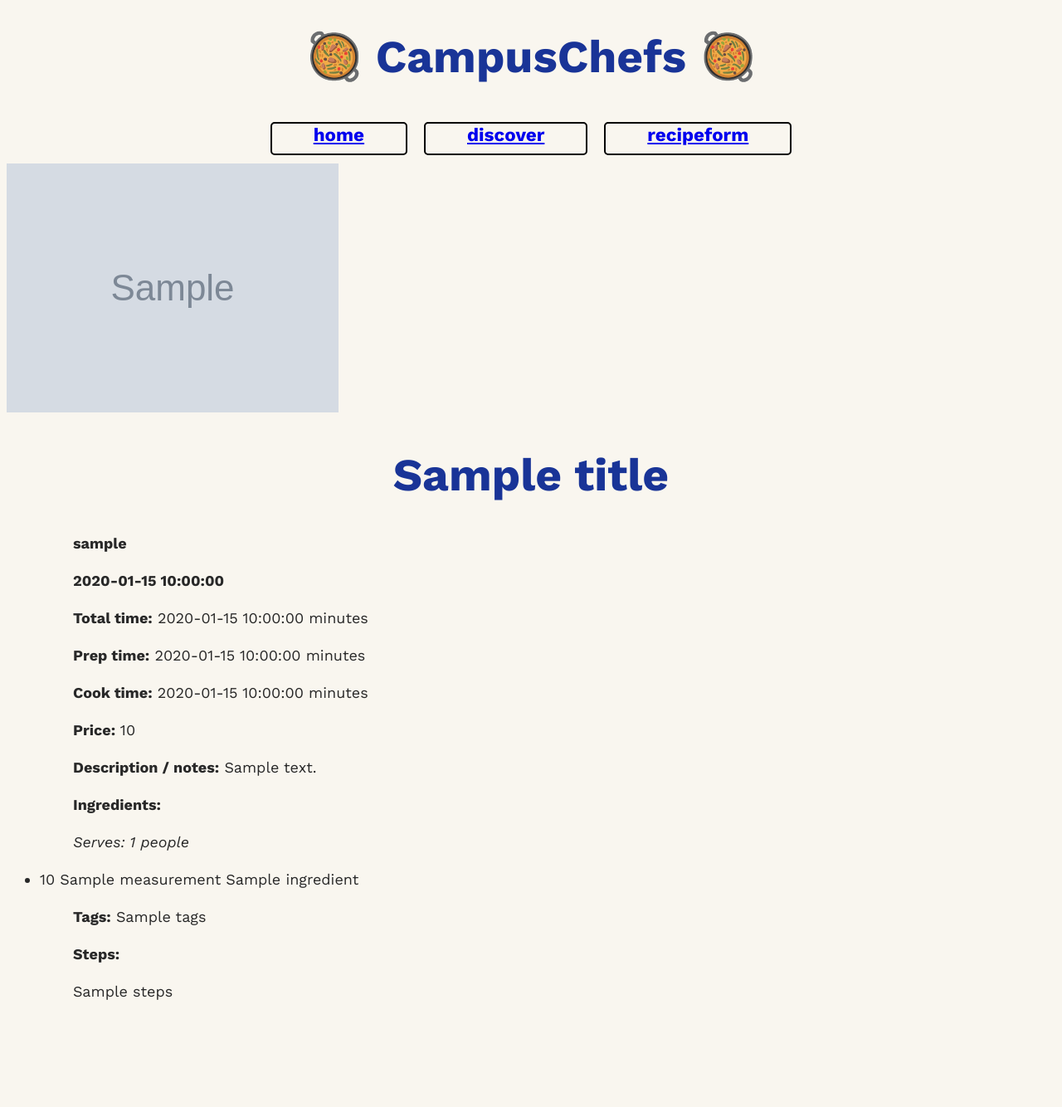
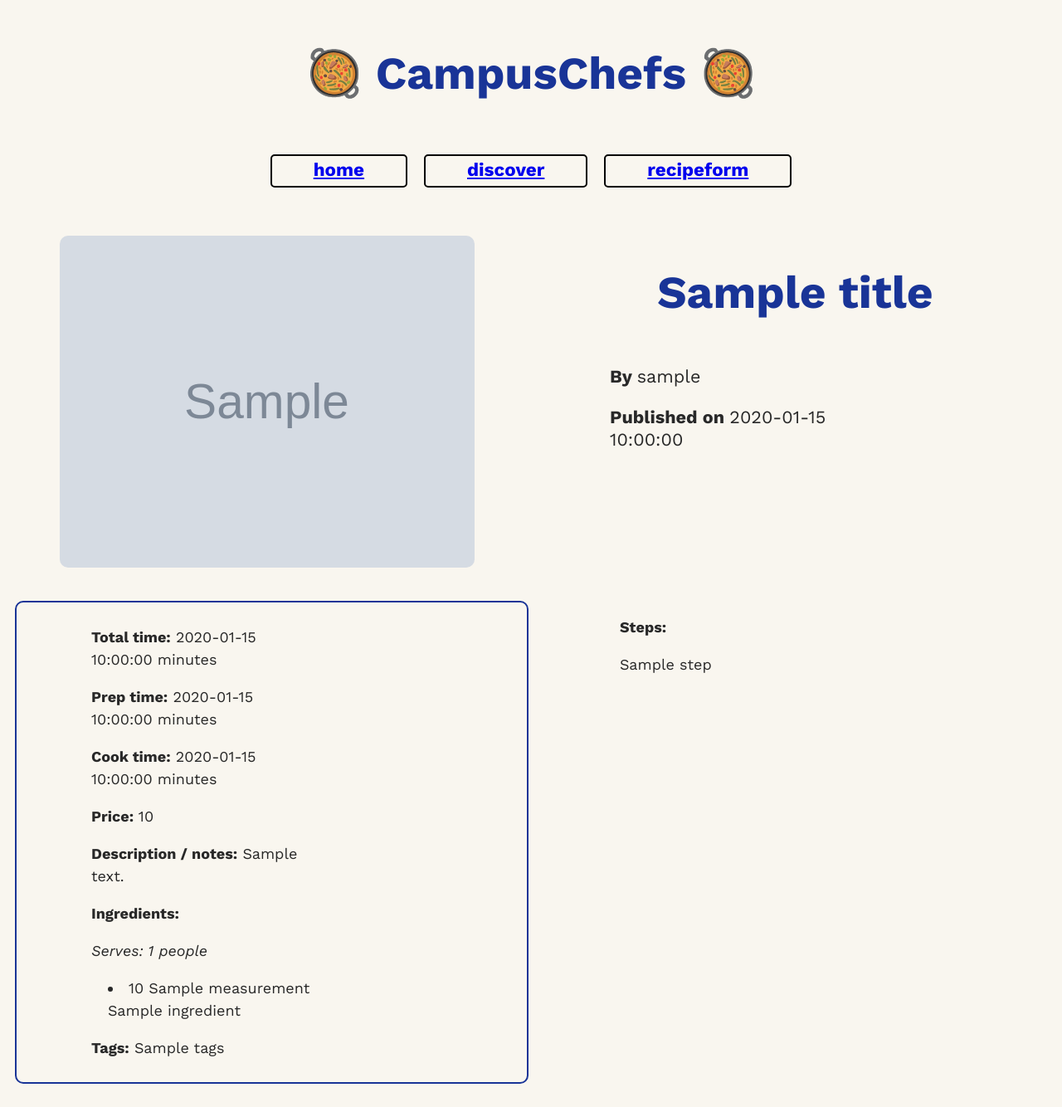
Before and after one commit to hannahchiou/campuschefs, a Flask app: template templates/recipepost.html in a window 1280 px wide. Shown: the whole page at 83% size. Before the commit the page ends 1205 px from the top, so only its background shows below. Run offline with Flask 3, Linux system fonts and the light colour scheme; the template is opened without the code that fills it: most values are stand-ins (such as "Sample title", 1, 10 or a date in 2020); grey boxes marked "Sample" are stand-in pictures.

Commit message:
Updating recipe post

```diff
--- a/app.py
+++ b/app.py
@@ -67,11 +67,6 @@ def recipeform():
             tags = ','.join(tags)
         description = request.form.get('description')
         steps = request.form.get('steps')
-
-        # Get the current date and time
-        currentDate = datetime.datetime.now()
-        # Format it into 'month-day-year'
-        # post_date = currentDate.strftime("%m-%d-%Y")
 
         # format into datetime format for inserting into database
         post_date = datetime.datetime.now().strftime('%Y-%m-%d %H:%M:%S')
@@ -165,7 +160,7 @@ def recipepost(post_id):
                                price = post['price'], size = post['serving_size'],
                                tags = post['tags'],
                                description = post['text_descrip'],
-                               steps = post['steps'],
+                               steps = post['steps'].split('\n'),
                                ingredients = ingredients,
                                photo_url = photo_url)
 
@@ -173,8 +168,7 @@ def recipepost(post_id):
 # route here
 #@app.route('/updatepost/<post_id',methods = ['GET','POST'])
 
-# TO DO: discover board --> GET render discover board page html, POST search
-# route here
+# Discover board --> GET render discover board page html, POST search
 
 @app.route('/discover', methods=['GET'])
 def discover():
--- a/static/style.css
+++ b/static/style.css
@@ -22,7 +22,9 @@ h1{
     color: #193497;
     margin: 1em auto; /* Centers the heading block itself */
     text-align: center;
+    line-height: 1.2;
 }
+
 h2{
     color: #0077b6;
     font-style: italic;
@@ -153,3 +155,44 @@ nav button, nav a {
 nav button:hover, button:focus, nav a:hover, nav a:focus {
     background-color: var(--color-focus);
 }
+
+.standard-image {
+    width: 500px;
+    height: 400px;
+    object-fit: cover;
+    display: block;
+    margin: 0 auto; /* Center the image */
+    margin-top: 20px;
+    border-radius: 10px; /* Optional: rounded corners */
+}
+
+ul {
+    list-style-position: inside; /* Ensures bullets are inside the content block */
+    margin-left: 80px; /* Matches the margin of other text elements */
+    margin-right: 250px; /* Keeps consistency with other text elements */
+    padding-left: 20px; /* Optional: Adds a bit of space between the bullet and text */
+}
+
+li {
+    margin-bottom: 8px; /* Adds space between list items for readability */
+    font-size: large; /* Matches the body font size */
+    line-height: 1.5; /* Ensures good vertical spacing */
+}
+
+.splitscreen {
+    display: flex;
+    gap: 10px;
+  }
+
+.splitscreen .left,
+.splitscreen .right {
+    flex: 1;
+    margin: 20px 10px; /* Smaller horizontal margins for each section */
+  }
+
+  .content-box {
+    border: 2px solid #193497; /* Adds a border */
+    border-radius: 10px; /* Optional: Rounded corners */
+    padding: 10px; /* Space inside the box */
+    margin: 10px auto; /* Centers the box and adds space outside */
+}
--- a/templates/recipeform.html
+++ b/templates/recipeform.html
@@ -133,7 +133,7 @@
 
 <div class="tags-group">
     <p id="tagsLabel"><b> Choose tags that apply to your recipe: </b> </p>
-    <p id="tagsHelp"><i>Press command to select multiple tags.</i></p>
+    <p id="tagsHelp"><i>Press COMMAND on Mac or CTRL on PC to select multiple tags.</i></p>
     <select id="tags" name="tags" multiple aria-labelledby="tagsLabel" aria-describedby="tagsHelp">
         <option value="vegan">Vegan</option>
         <option value="vegetarian">Vegetarian</option>
--- a/templates/recipepost.html
+++ b/templates/recipepost.html
@@ -3,15 +3,24 @@
 {% block main_content %}
 
 <body>
+
+    <div class="splitscreen">
+        <div class="left">
              <!-- Cover Photo -->
             {% if photo_url %}
-    <img src="{{photo_url}}" alt="Cover Photo" style="max-width:100%; height:auto;">
+            <img src="{{photo_url}}" alt="Cover Photo" class="standard-image">
             {% endif %}
+        </div>
 
-    <h1>{{ title }}</h1>
-    <p><b>{{ username }}</b></p>
-    <p><b>{{ date }}</b></p>
+    <div class="right">
+        <h1> {{title}} </h1>
+        <p style="font-size: 120%;"><b> By </b>{{username}}</p>
+        <p style="font-size: 120%;"><b>Published on </b>{{date}}</p>
+        </div>
+    </div>
 
+<div class="splitscreen">
+    <div class="left content-box">
         <p><b>Total time:</b> {{ total_time }} minutes</p>
         <p><b>Prep time:</b> {{ prep_time }} minutes</p>
         <p><b>Cook time:</b> {{ cook_time }} minutes</p>
@@ -36,8 +45,17 @@
         </ul>
 
         <p><b>Tags:</b> {{tags}}</p>
+    </div>
 
+
+<div class="right">
     <p><b>Steps:</b></p>
-    <p>{{ steps }}</p>
+        {% for step in steps %}
+            <p>{{step}} </p>
+        {% endfor %}
+    </div>
+</div>
+
+
 
 {% endblock %}
```
Lines whose indentation alone changed are shown as unchanged.
